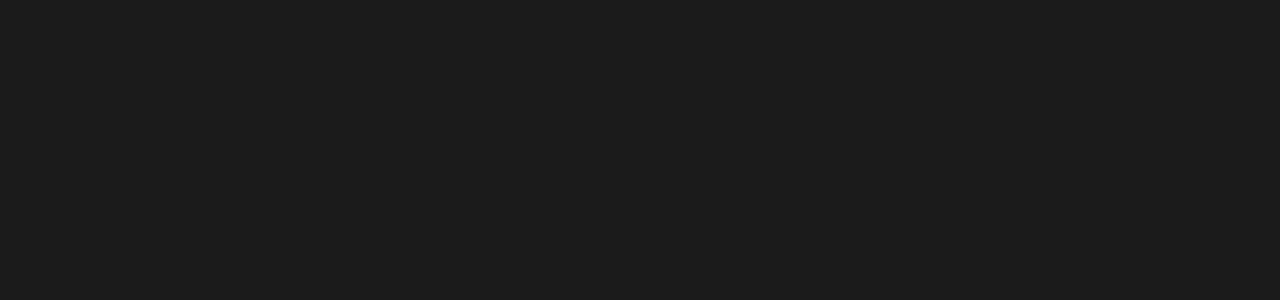
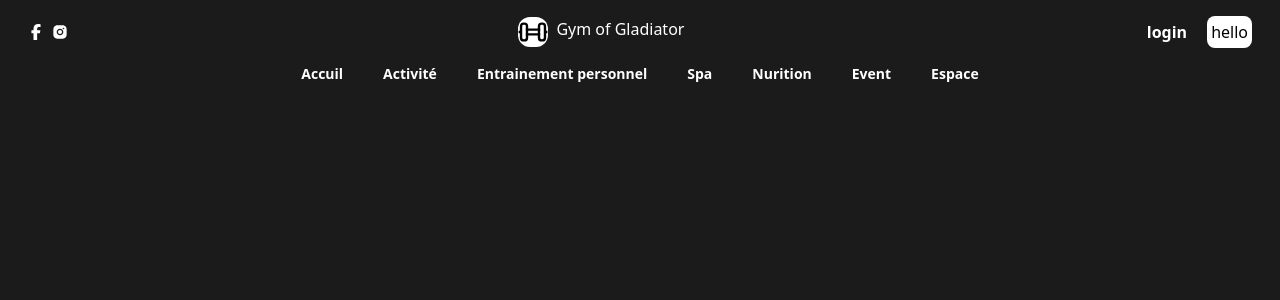
Before and after one commit to hamzaerrhh/gym, a React (Vite) app in the folder client/: page /personale_training in a window 1280 px wide. Before the commit this address had no page. Shown: the top 300 px of the page. Built offline with nearby package versions, Linux system fonts and the light colour scheme.

Commit message:
move to client

```diff
--- a/client/src/App.jsx
+++ b/client/src/App.jsx
@@ -8,6 +8,7 @@
 import ForgetPass from "./pages/global/ForgetPass";
 import EditPass from "./pages/global/EditPass";
 import Clubs from "./pages/global/Clubs";
+import PersonaleTraining from "./pages/user/PersonaleTraining";
 
 function App() {
   return (
@@ -16,6 +17,7 @@
       <Route path="/forget" element={<ForgetPass />} />
       <Route path="/forget/:forgetToken" element={<EditPass />} />
       <Route path="/confirm/:activation" element={<ConfirmPage />} />
+      <Route path="/personale_training" element={<PersonaleTraining />} />
       <Route path="/" element={<Home />} />
       <Route path="/login" element={<Login />} />
       <Route path="/register" element={<Register />} />
--- a/client/src/components/NavBar.jsx
+++ b/client/src/components/NavBar.jsx
@@ -41,14 +41,18 @@
               {user ? (
                 <button
                   onClick={logout}
-                  className=" text-black bg-white rounded-lg p-1"
+                  type="button"
+                  className="px-3 py-1 font-semibold rounded-full dark:bg-gray-800 dark:text-gray-100"
                 >
-                  log out
+                  logout
                 </button>
               ) : (
                 <a href="/login">
-                  <button className=" text-black bg-white rounded-lg p-1">
-                    sign in
+                  <button
+                    type="button"
+                    className="px-3 py-1 font-semibold rounded-full dark:bg-gray-200 dark:text-gray-900"
+                  >
+                    login
                   </button>
                 </a>
               )}
--- /dev/null
+++ b/client/src/pages/user/Cotching.jsx
@@ -0,0 +1,4 @@
+const Cotching = () => {
+  return <>here he can see the cotch detaille and book for personale</>;
+};
+export default Cotching;
--- /dev/null
+++ b/client/src/pages/user/PersonaleTraining.jsx
@@ -0,0 +1,14 @@
+import Cotch from "../../components/Cotch";
+import NavBar from "../../components/NavBar";
+//in here the client should login to see the cotch and booking
+//and get the data from admin  panel to add cotch
+const PersonaleTraining = () => {
+  return (
+    <>
+      <NavBar />
+
+      {/* <Cotch /> */}
+    </>
+  );
+};
+export default PersonaleTraining;
```
Also changed, not shown: 1 other file (tests, documents, lock files or other folders).
